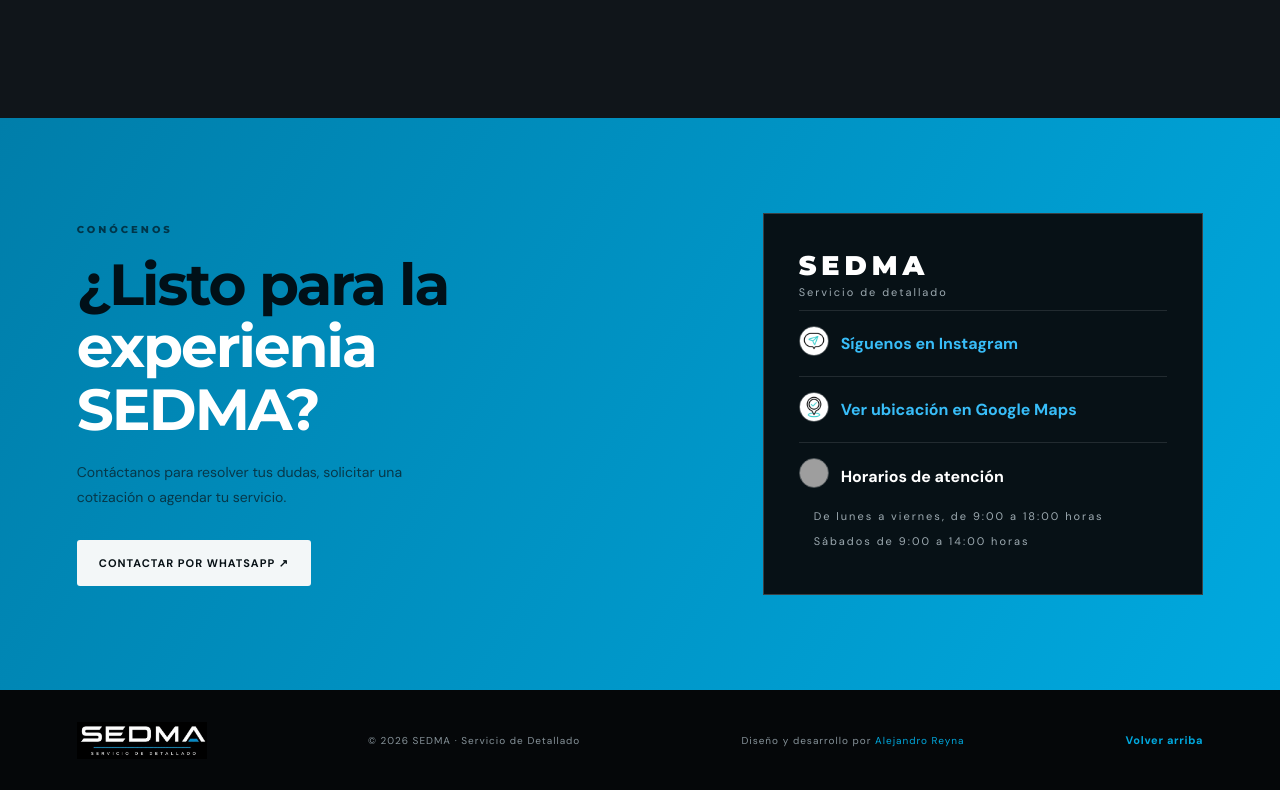
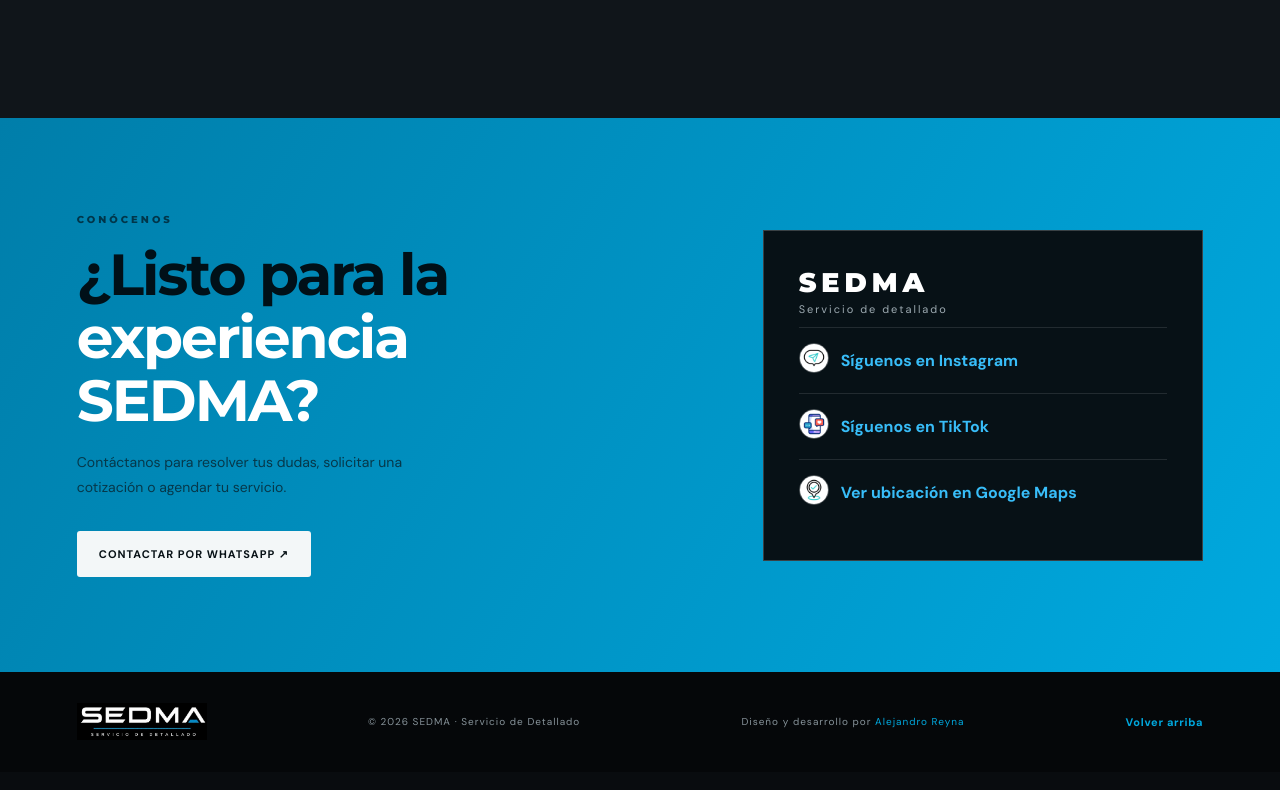
Before and after one commit to Alex-Devs-slw/SEDMA, a plain HTML site: page servicios.html in a window 1280 px wide. Shown: the part 5769-6559 px from the top of the page. Drawn offline with Linux system fonts and the light colour scheme; grey boxes are pictures that could not be loaded.

Commit message:
Elimine recursos innecesarios y corregi 'experiencia', agregue el link a tiktok y ordene los los links

```diff
--- a/servicios.html
+++ b/servicios.html
@@ -95,8 +95,20 @@
     </section>
     <section class="contact-section" id="contacto">
       <div class="section-wrap contact-grid">
-        <div><p class="eyebrow">CONÓCENOS</p><h2>¿Listo para la<br><em>experienia SEDMA?</em></h2><p>Contáctanos para resolver tus dudas, solicitar una cotización o agendar tu servicio.</p><a class="btn btn-light" href="https://wa.me/528446093020?text=Hola,%20quisiera%20cotizar%20un%20servicio%20de%20detallado%20automotriz." target="_blank" rel="noopener">Contactar por WhatsApp ↗</a></div>
-        <div class="contact-card"><h3>SEDMA</h3><p>Servicio de detallado</p><div class="contact-line-link"><span><img class="social-icon" src="assets/insta-icon-animado.gif" alt="Instagram"></span> <a href="https://www.instagram.com/sedma.detail/" target="_blank" rel="noopener noreferrer">Síguenos en Instagram</a></div><div class="contact-line-link"><span><img class="social-icon" src="assets/ubicacion.gif" alt="Ubicación"></span> <a href="https://www.google.com/maps/place/Vonixx+Suc.+Saltillo/@25.3994829,-100.9940993,17z/data=!3m1!4b1!4m6!3m5!1s0x868873ed09df56c3:0xa2b7a4e3cc92ff21!8m2!3d25.3994781!4d-100.9915244!16s%2Fg%2F11mlzv8bcf?entry=ttu&g_ep=EgoyMDI2MTExNy4wIKXMDSoASAFQAw%3D%3D" target="_blank" rel="noopener noreferrer">Ver ubicación en Google Maps </a></div><div class="contact-line"><span><img class="social-icon" src="assets/horario.gif" alt="Horarios"></span> Horarios de atención </div><p class="info-horario">De lunes a viernes, de 9:00 a 18:00 horas</p><p class="info-horario">Sábados de 9:00 a 14:00 horas</p></div>
+        <div><p class="eyebrow">CONÓCENOS</p><h2>¿Listo para la<br><em>experiencia SEDMA?</em></h2><p>Contáctanos para resolver tus dudas, solicitar una cotización o agendar tu servicio.</p><a class="btn btn-light" href="https://wa.me/528446093020?text=Hola,%20quisiera%20cotizar%20un%20servicio%20de%20detallado%20automotriz." target="_blank" rel="noopener">Contactar por WhatsApp ↗</a></div>
+        <div class="contact-card">
+          <h3>SEDMA</h3>
+          <p>Servicio de detallado</p>
+          <div class="contact-line-link"><span><img class="social-icon" src="assets/insta-icon-animado.gif" alt="Instagram"></span>
+            <a href="https://www.instagram.com/sedma.detail/" target="_blank" rel="noopener noreferrer">Síguenos en Instagram</a>
+          </div>
+          <div class="contact-line-link"><span><img class="social-icon" src="assets/icono_tiktok_animado.gif" alt="TikTok"></span>
+            <a href="https://www.tiktok.com/@enrique.martinez7937?_r=1&_t=ZS-9BhmHsgh0U9" target="_blank" rel="noopener noreferrer">Síguenos en TikTok</a>
+          </div>
+          <div class="contact-line-link"><span><img class="social-icon" src="assets/ubicacion.gif" alt="Ubicación"></span>
+            <a href="https://www.google.com/maps/place/Vonixx+Suc.+Saltillo/@25.3994829,-100.9940993,17z/data=!3m1!4b1!4m6!3m5!1s0x868873ed09df56c3:0xa2b7a4e3cc92ff21!8m2!3d25.3994781!4d-100.9915244!16s%2Fg%2F11mlzv8bcf?entry=ttu&g_ep=EgoyMDI2MTExNy4wIKXMDSoASAFQAw%3D%3D" target="_blank" rel="noopener noreferrer">Ver ubicación en Google Maps </a>
+          </div>
+        </div>
       </div>
     </section>
   </main>
```
Also changed, not shown: index.html (+15 -3 lines), assets/icono_tiktok_animado.gif (added), assets/sedma_ceramico.jpeg (deleted), assets/sedma_essential.jpeg (deleted), assets/sedma_interior.jpeg (deleted).
